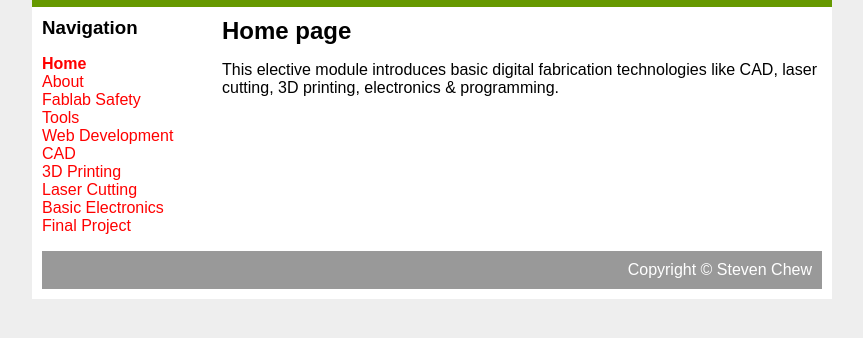
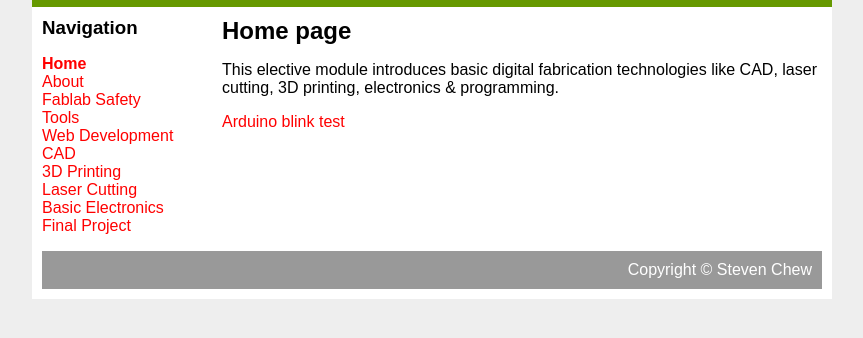
Before and after one commit to skeatz/my-first-website, a plain HTML site: page index.html in a window 1280 px wide. Shown: the part 58-396 px from the top of the page, without its empty margins (208-1071 px from the left). Drawn offline with Linux system fonts and the light colour scheme.

Commit message:
added link to uno blink program

```diff
--- a/index.html
+++ b/index.html
@@ -28,6 +28,7 @@
 				<div id="main">
 					<h2>Home page</h2>
 					<p>This elective module introduces basic digital fabrication technologies like CAD, laser cutting, 3D printing, electronics & programming.</p>
+					<p><a href="images/Blink-test.ino">Arduino blink test</a>
 			</div>
 			<div id="footer">
 				Copyright &copy; Steven Chew
```
